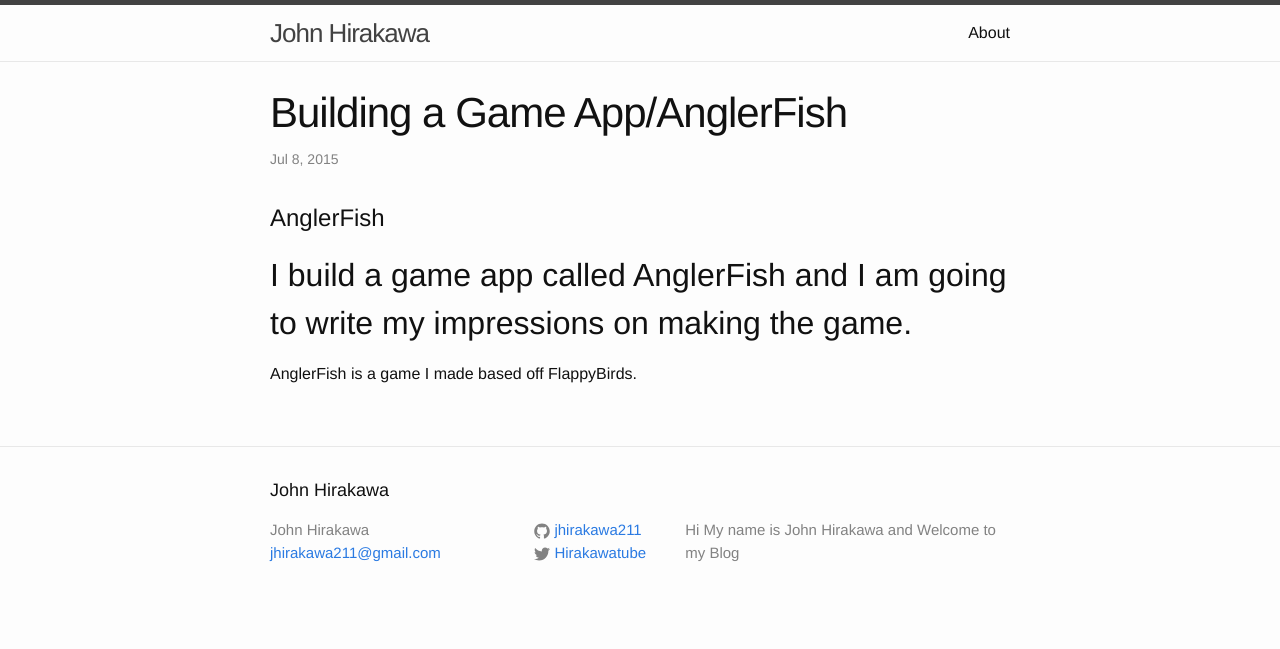
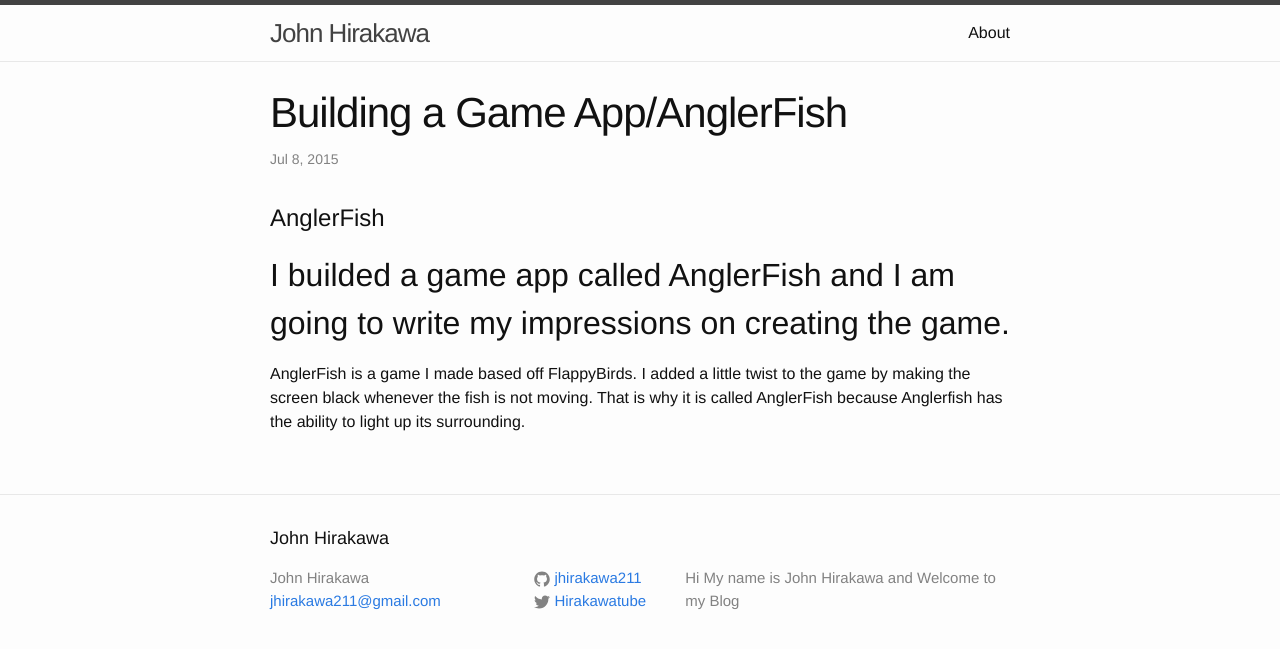
Before and after one commit to JHirakawa211/jhirakawa211.github.io, a Jekyll site: the page built from _posts/2015-07-08-AnglerFishAppBlog.MarkDown, in a window 1280 px wide. Shown: the top 649 px of the page. Built offline with Jekyll 4.4.1, drawn with Linux system fonts in a browser that asks for light colours.

Commit message:
Update 2015-07-08-AnglerFishAppBlog.MarkDown

```diff
--- a/_posts/2015-07-08-AnglerFishAppBlog.MarkDown
+++ b/_posts/2015-07-08-AnglerFishAppBlog.MarkDown
@@ -6,6 +6,6 @@ categories: blog update/App
 ---
 #AnglerFish
 
-##I build a game app called AnglerFish and I am going to write my impressions on making the game.
+##I builded a game app called AnglerFish and I am going to write my impressions on creating the game.
 
-AnglerFish is a game I made based off FlappyBirds.
+AnglerFish is a game I made based off FlappyBirds. I added a little twist to the game by making the screen black whenever the fish is not moving. That is why it is called AnglerFish because Anglerfish has the ability to light up its surrounding.
```
